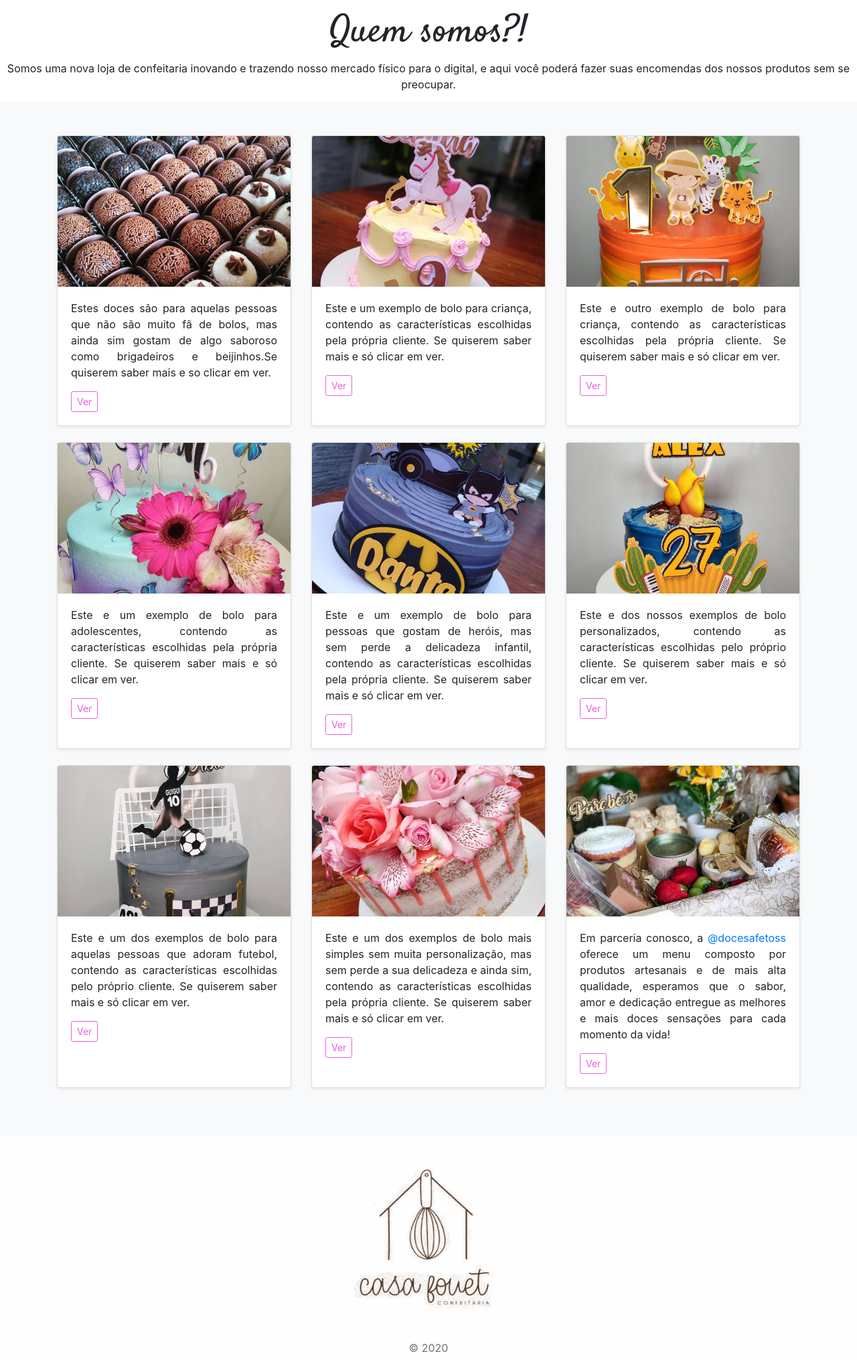
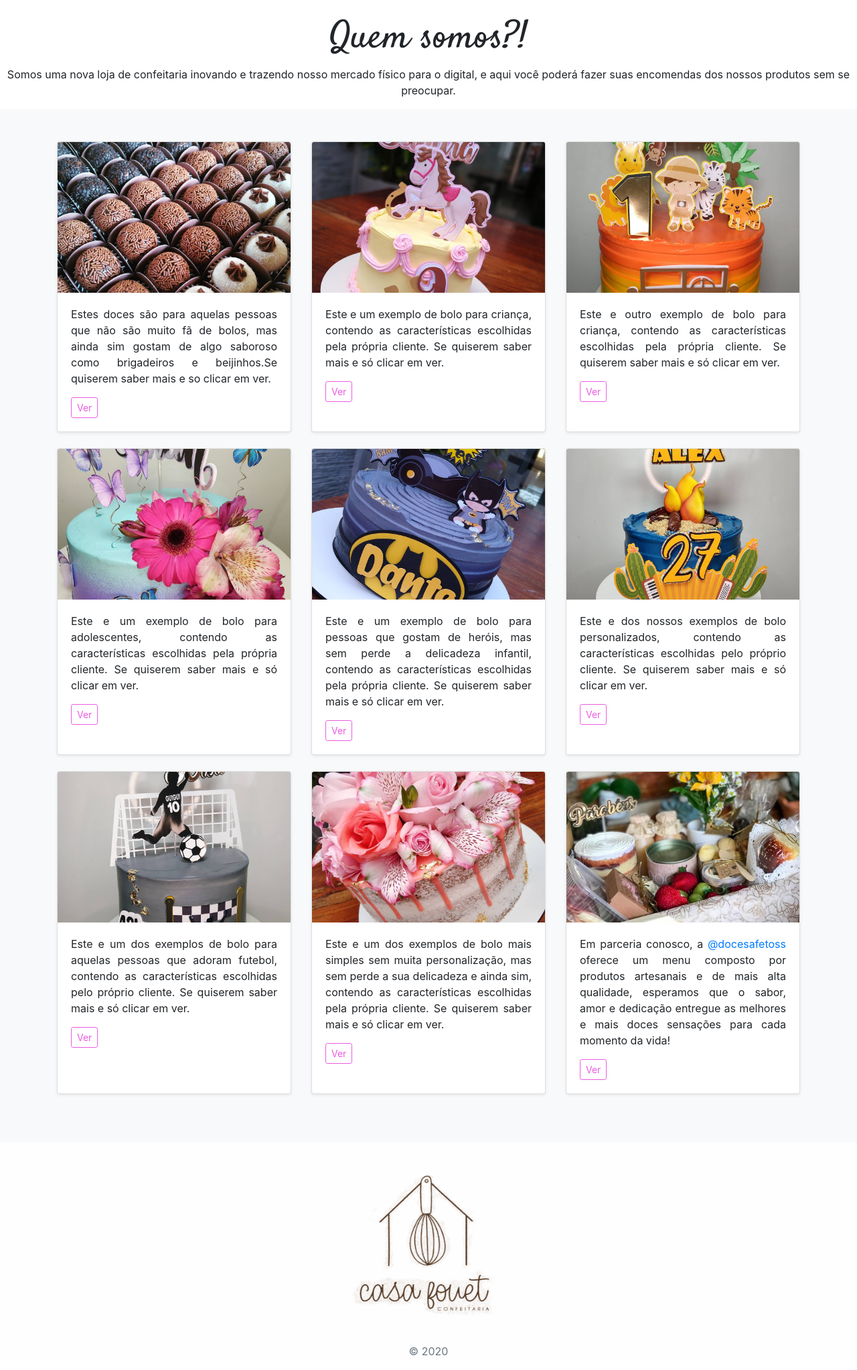
Before and after one commit to EduNSae/Confeitaria, a PHP site: page / in a window 1280 px wide. Shown: the part 56-2101 px from the top of the page at 67% size. Before the commit the page ends 2074 px from the top, so only its background shows below. Run offline with PHP 8.4, Linux system fonts and the light colour scheme.

Commit message:
pequenas alterações

```diff
--- a/confeitaria.login/signin.css
+++ b/confeitaria.login/signin.css
@@ -39,7 +39,6 @@ body {
   border-bottom-left-radius: 0;
 }
 .form-signin input[type="password"] {
-  margin-bottom: 10px;
   border-top-left-radius: 0;
   border-top-right-radius: 0;
 }
@@ -51,3 +50,6 @@ body {
   color: #ffffff;
 
 }
+.confirm {
+  margin-bottom: 10px;
+}
--- a/confeitaria.login/signup.html
+++ b/confeitaria.login/signup.html
@@ -21,7 +21,7 @@
         <input type="text" name="lastname" class="form-control" placeholder="Segundo Nome" />
         <input type="text" name="email" class="form-control" placeholder="Seu email" />
         <input type="password" name="password" class="form-control" placeholder="senha" />
-        <input type="password" name="confirma_senha" class="form-control" placeholder="Confirm Password" />
+        <input type="password" name="confirma_senha" class="form-control confirm" placeholder="Confirma a senha" />
 
         <div class="checkbox mb-1">
             <label>Birth Date</label>
--- a/index.html
+++ b/index.html
@@ -14,7 +14,7 @@
 
 <body>
   <header>
-    <nav class="navbar navbar-expand-lg navbar-light bg-faded" style="background-color: #EB5CE1; border-color: #000;">
+    <nav class="navbar navbar-expand-lg navbar-light bg-faded fixed-top" style="background-color: #EB5CE1; border-color: #000;">
       <a class="navbar-brand" href="index.html">Casa Fouet</a>
       <button class="navbar-toggler" type="button" data-toggle="collapse" data-target="#navbarNavAltMarkup"
         aria-controls="navbarNavAltMarkup" aria-expanded="false" aria-label="Toggle navigation">
@@ -31,7 +31,7 @@
     </nav>
   </header>
   <main>
-      <h1 class="text-center fonte-titulo display-4">Quem somos?!</h1>
+      <h1 class="text-center fonte-titulo display-4 m-top">Quem somos?!</h1>
       <p class="text-center text-justify">Somos uma nova loja de confeitaria inovando e trazendo nosso mercado físico para
         o digital, e aqui você poderá fazer suas encomendas dos nossos produtos sem se preocupar.</p>
       <!--Cards de mostruario.-->
@@ -215,7 +215,7 @@
     <section class="rodape">
       <div class="text-center">
         <img src="img/icon.png" alt="logo" width="350px" height="300px">
-        <p class="mt-1 mb-1 text-muted">© 2020</p>
+        <p class="text-muted">© 2020</p>
       </div>
     </section>
   </footer>
--- a/style.css
+++ b/style.css
@@ -1,6 +1,9 @@
 .fonte-titulo {
     margin-top: 15px;
     font-family: 'Satisfy', sans-serif;
+}
+.m-top {
+    margin-top: 5rem;
 }
 .img-size {
     height: 225px;
```
